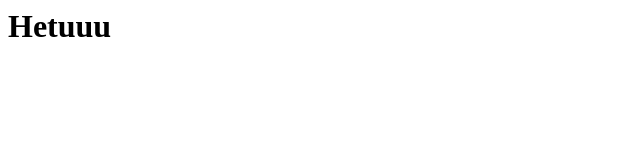
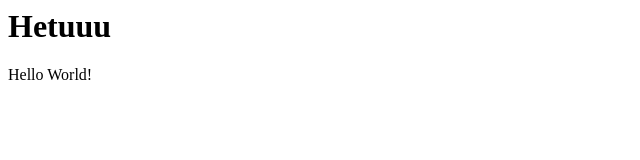
Before and after one commit to hetvihradadiya/Internship-learning, a plain HTML site: page index.html in a window 1280 px wide. Shown: the full height of the page, 0-640 px from the left. Drawn offline with Linux system fonts and the light colour scheme.

Commit message:
Added paragraph

```diff
--- a/index.html
+++ b/index.html
@@ -1,3 +1,4 @@
-<h1>
-    Hetuuu
-</h1>
+<h1>    Hetuuu   </h1>
+<div>
+    <p> Hello World! </p>
+</div>
```
